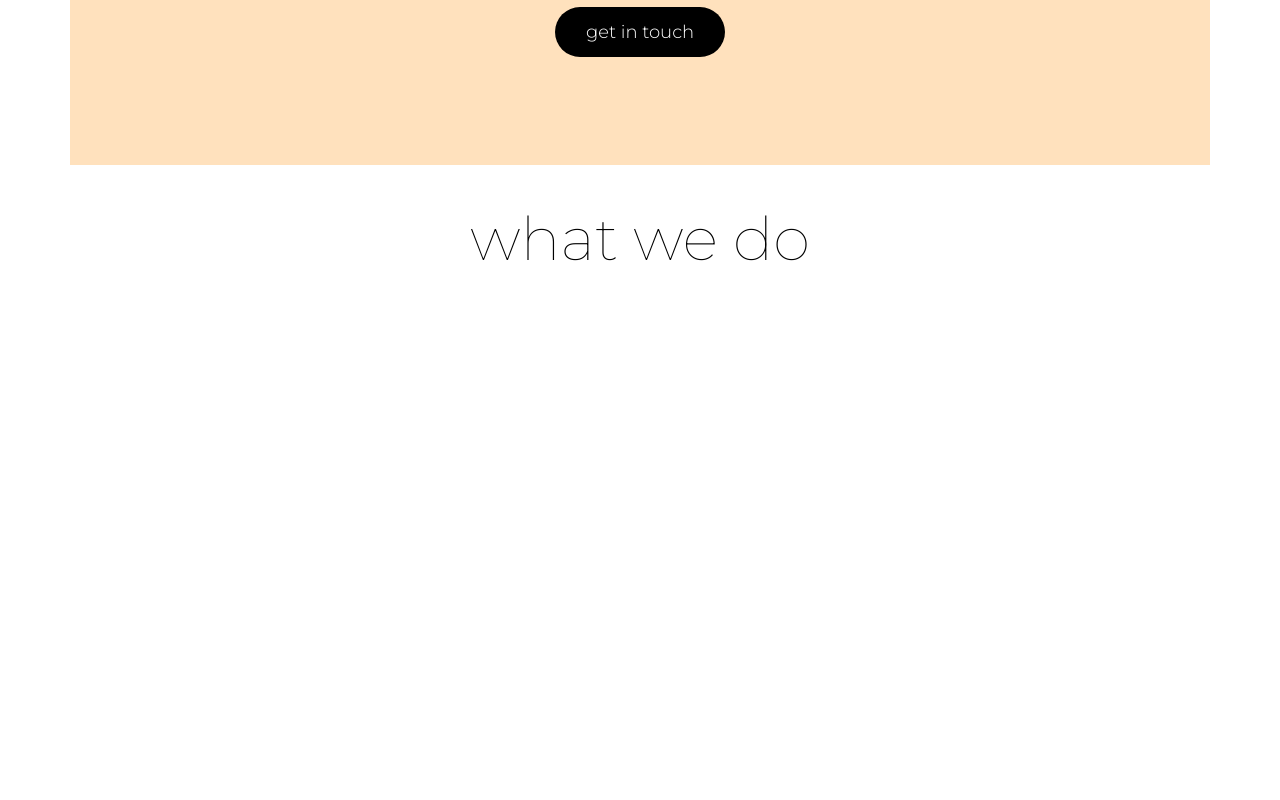
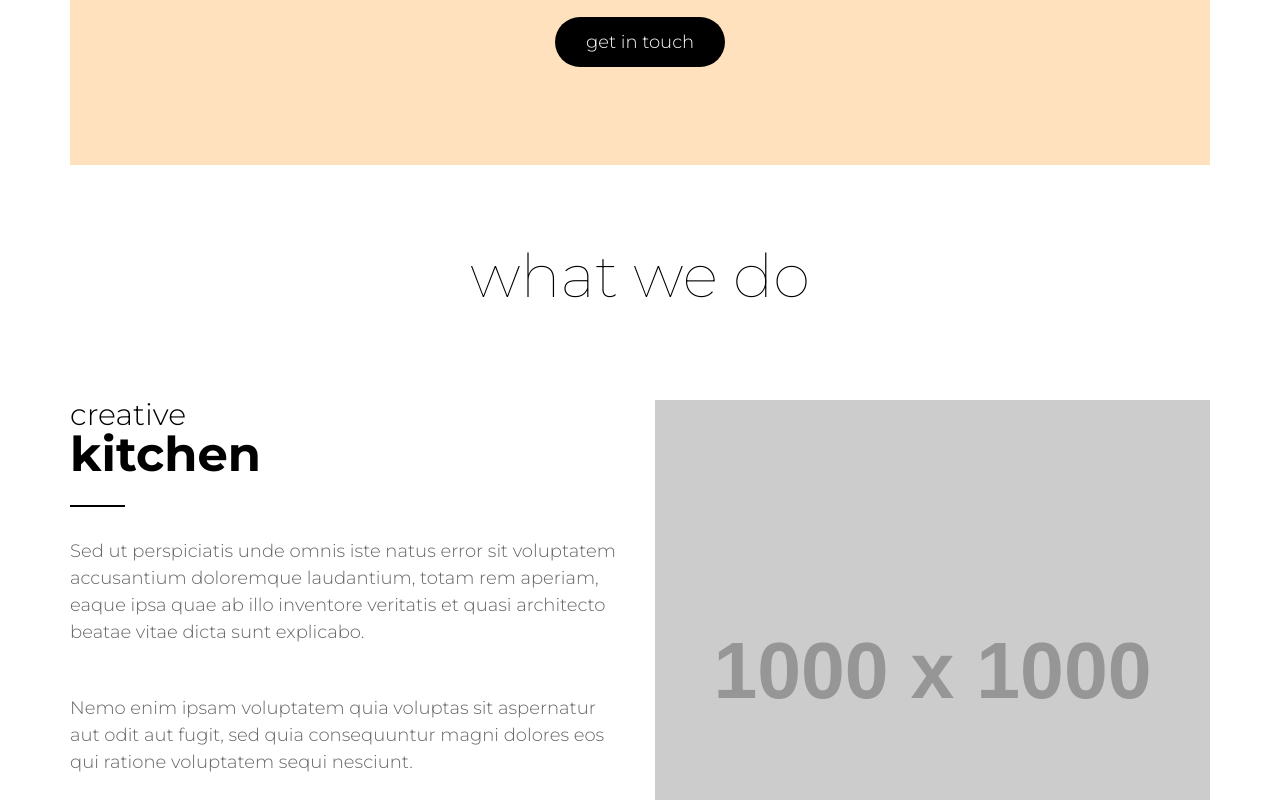
Before and after one commit to MuzRed/first, a plain HTML site: page index.html in a window 1280 px wide. Shown: the part 511-1311 px from the top of the page. Before the commit the page ends 824 px from the top, so only its background shows below. Drawn offline with Linux system fonts and the light colour scheme; placeholder pictures from the web are drawn by us.

Commit message:
повторный пуш

```diff
--- a/css/content.css
+++ b/css/content.css
@@ -1,10 +1,86 @@
+.content{
+  display: flex;
+  flex-direction: column;
+  justify-content: center;
+  padding: 87px 0;
+}
+
 .content__title {
   font-size: 60px;
+  margin-bottom: 100px;
+  margin-top: 0;
   font-weight: 100;
+  line-height: 0.8;
+  text-align: center;
+}
+
+.card {
+  justify-content: space-between;
+}
+
+.card:not(:last-child) {
+  margin-bottom: 100px;
+}
+
+.card:nth-child(2n) {
+  flex-direction: row-reverse;
+}
+
+.card__image img {
+  width: 100%;
+}
+
+.card__title {
+  position: relative;
+  font-size: 48px;
+  line-height: 1;
+  text-align: left;
+  font-weight: bold;
+  margin: 0 0 60px 0;
+}
+
+.card__title span {
+  display: block;
+  font-size: 30px;
+  line-height: 1;
+  text-align: left;
+  font-weight: 300;
+  margin: 0;
+}
+
+.card__title::after {
+  content: "";
+  position: absolute;
+  bottom: -29px;
+  left: 0;
+  height: 2px;
+  width: 55px;
+  background-color: #000000;
+}
+
+.card__text {
+  font-size: 18px;
+  font-weight: 300;
   font-style: normal;
   font-stretch: normal;
-  line-height: 0.8;
+  line-height: 1.5;
   letter-spacing: normal;
-  text-align: center;
-  color: #000000;;
+  text-align: left;
+  color: #656565;
+  margin-top: 28px;
+  margin-bottom: 49px;
 }
+
+.card__button {
+  display: inline-block;
+  padding: 0 38px;
+  border-radius: 25px;
+  border: solid 1px #d8d8d8;
+  font-size: 18px;
+  font-weight: 300;
+  text-decoration: none;
+  line-height: 50px;
+  letter-spacing: normal;
+  text-align: left;
+  color: #000000;
+}
--- a/css/grid.css
+++ b/css/grid.css
@@ -8,6 +8,7 @@ margin: 0 auto;
 .row {
     margin: 0 -15px;
     display: flex;
+    flex-wrap: wrap;
 }
 
 
@@ -36,7 +37,7 @@ div[class^="col-"] {
 }
 
 .col-4 {
-    width: 1calc(100%/12 * 4);
+    width: calc(100%/12 * 4);
 }
 
 .col-5 {
@@ -44,7 +45,7 @@ div[class^="col-"] {
 }
 
 .col-7 {
-    width: 1calc(100%/12 * 7);
+    width: calc(100%/12 * 7);
 }
 
 .col-8 {
@@ -52,7 +53,7 @@ div[class^="col-"] {
 }
 
 .col-9 {
-    width: 1calc(100%/12 * 9);
+    width: calc(100%/12 * 9);
 }
 
 .col-10 {
--- a/css/hero.css
+++ b/css/hero.css
@@ -3,24 +3,15 @@
     background-color: #ffe1bd;
     display: flex;
     flex-direction: column;
-    justify-content: flex-start;
+    justify-content: center;
     align-items: center;
 }
 
 .hero__title {
     position: relative;
     font-size: 48px;
-    margin-top: 139px;
-   margin-bottom: 56px;
-    line-height : 37px;
-}
-
-.hero__text {
-    text-align: center;
-    font-size: 24px;
-    font-weight: 300;
-    line-height: 25px;
-    margin: 0px;
+    margin-bottom: 56px;
+    line-height : 1;
 }
 
 .hero__title::after {
@@ -34,13 +25,20 @@
     background-color: #000000;
 }
 
+.hero__text {
+    text-align: center;
+    font-size: 24px;
+    font-weight: 300;
+    line-height: 25px;
+    margin: 0px 0px 80px 0px;
+}
+
 .hero__button {
 
   display: inline-block;
   height: 50px;
   line-height: 50px;
   padding: 0 31px;
-  margin-top: 80px;
   background-color: #000000;
   border-radius: 25px;
   text-align: center;
--- a/index.html
+++ b/index.html
@@ -54,9 +54,74 @@
                 <p class="hero__text">professionals <br> in the creative industries</p>
                 <a class="hero__button" href="#" > get in touch</a>
             </div>
-        <section>
-            <h2 class="content__title"> what we do </h2>
-        </section>
+
+
+            <section class="content">
+                <h2 class="content__title">what we do</h2>
+
+                <div class="card row">
+                    <div class="col-6 card__image">
+                        <img src="http://placehold.it/1000x1000" alt="">
+                    </div>
+                    <div class="col-6 card__info">
+                        <h3 class="card__title">
+                            <span>creative</span>
+                            kitchen
+                        </h3>
+                        <p class="card__text">
+                            Sed ut perspiciatis unde omnis iste natus error sit voluptatem accusantium doloremque laudantium, totam rem aperiam, eaque
+                            ipsa quae ab illo inventore veritatis et quasi architecto beatae vitae dicta sunt explicabo.
+                        </p>
+                        <p class="card__text">
+                            Nemo enim ipsam voluptatem quia
+                            voluptas sit aspernatur aut odit aut fugit, sed quia consequuntur magni dolores eos qui ratione voluptatem sequi nesciunt.
+                        </p>
+                        <a class="card__button" href="#">learn more</a>
+                    </div>
+                </div>
+
+                <div class="card row">
+                    <div class="col-6 card__image">
+                        <img src="http://placehold.it/1000x1000" alt="">
+                    </div>
+                    <div class="col-6 card__info">
+                        <h3 class="card__title">
+                            <span>creative</span>
+                            kitchen
+                        </h3>
+                        <p class="card__text">
+                            Sed ut perspiciatis unde omnis iste natus error sit voluptatem accusantium doloremque laudantium, totam rem aperiam, eaque
+                            ipsa quae ab illo inventore veritatis et quasi architecto beatae vitae dicta sunt explicabo.
+                        </p>
+                        <p class="card__text">
+                            Nemo enim ipsam voluptatem quia
+                            voluptas sit aspernatur aut odit aut fugit, sed quia consequuntur magni dolores eos qui ratione voluptatem sequi nesciunt.
+                        </p>
+                        <a class="card__button" href="#">learn more</a>
+                    </div>
+                </div>
+
+                <div class="card row">
+                    <div class="col-6 card__image">
+                        <img src="http://placehold.it/1000x1000" alt="">
+                    </div>
+                    <div class="col-6 card__info">
+                        <h3 class="card__title">
+                            <span>creative</span>
+                            kitchen
+                        </h3>
+                        <p class="card__text">
+                            Sed ut perspiciatis unde omnis iste natus error sit voluptatem accusantium doloremque laudantium, totam rem aperiam, eaque
+                            ipsa quae ab illo inventore veritatis et quasi architecto beatae vitae dicta sunt explicabo.
+                        </p>
+                        <p class="card__text">
+                            Nemo enim ipsam voluptatem quia
+                            voluptas sit aspernatur aut odit aut fugit, sed quia consequuntur magni dolores eos qui ratione voluptatem sequi nesciunt.
+                        </p>
+                        <a class="card__button" href="#">learn more</a>
+                    </div>
+                </div>
+            </section>
         </div>
     </main>
 </body>
```
